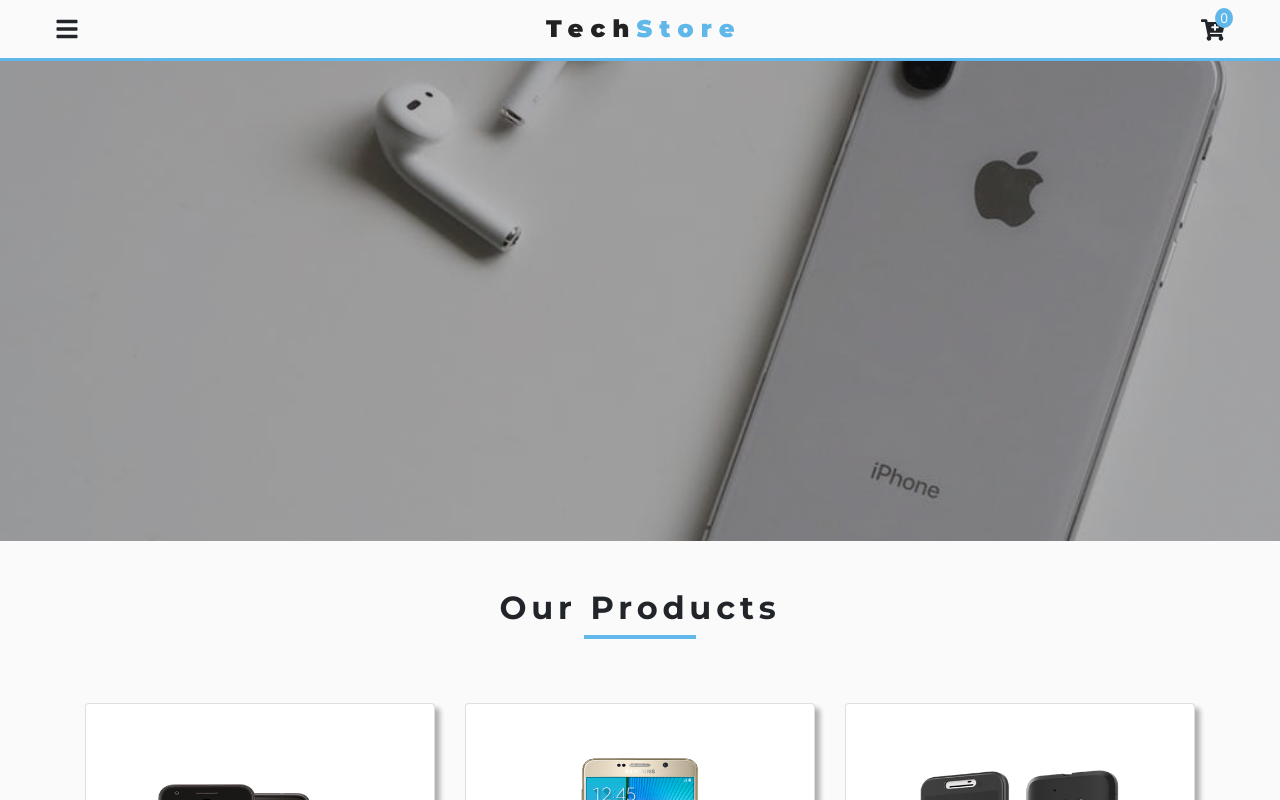
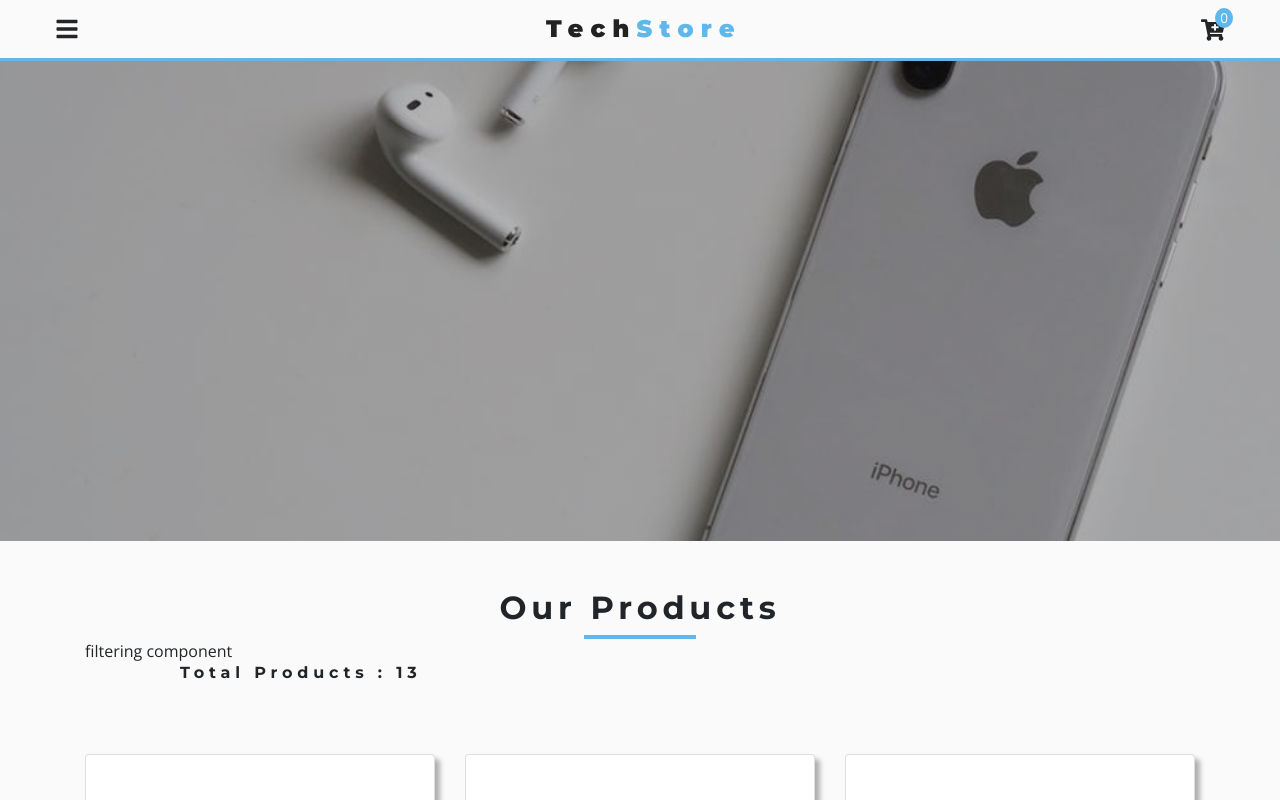
Before and after one commit to jn-html/Techi-store, a React (Create React App) app: page /products in a window 1280 px wide. Shown: the top 800 px of the page. Built offline with nearby package versions, Linux system fonts and the light colour scheme.

Commit message:
Filter Products Product Component Setup

```diff
--- /dev/null
+++ b/src/components/ProductsPage/ProductFilter.js
@@ -0,0 +1,9 @@
+import React from 'react'
+
+export default function ProductFilter() {
+   return (
+      <div>
+         filtering component
+      </div>
+   )
+}
--- a/src/components/ProductsPage/Products.js
+++ b/src/components/ProductsPage/Products.js
@@ -2,6 +2,7 @@
 import { ProductConsumer } from '../../context';
 import Title from '../Title';
 import Product from '../Product';
+import ProductFilter from './ProductFilter';
 
 
 export default function Products() {
@@ -14,11 +15,29 @@
                   <div className="container">
                      {/* title */}
                      <Title center title="our products" />
+                     {/* Product filter */}
+                     <ProductFilter />
+                     {/* total count */}
+                     <div className="row">
+                        <div className="col-10 mx-auto">
+                           <h6 className="text-title">
+                              Total products : {filteredProducts.length}
+                           </h6>
+                        </div>
+                     </div>
                      {/* products */}
                      <div className="row py-5">
-                        {filteredProducts.map(product => {
-                           return <Product key={product.id} product={product} />
-                        })}
+                        {filteredProducts.length === 0 ?
+                        (
+                           <div className="col text-title text-center">
+                              sorry, no items matched your search
+                           </div>
+                        )
+                        :
+                        (
+                           filteredProducts.map(product => {
+                           return <Product key={product.id} product={product} />;
+                        }))}
                      </div>
                   </div>
                </section>
```
